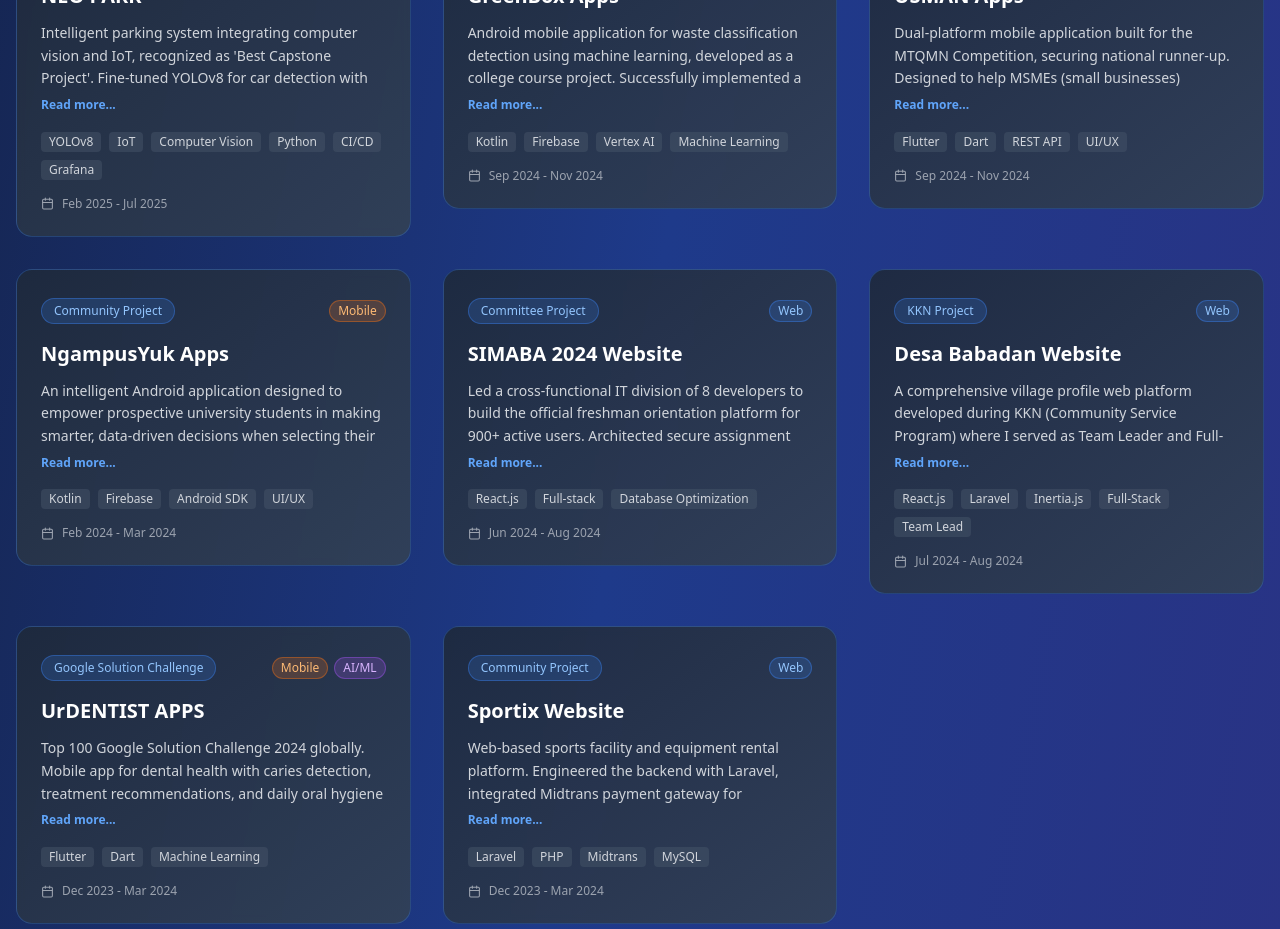
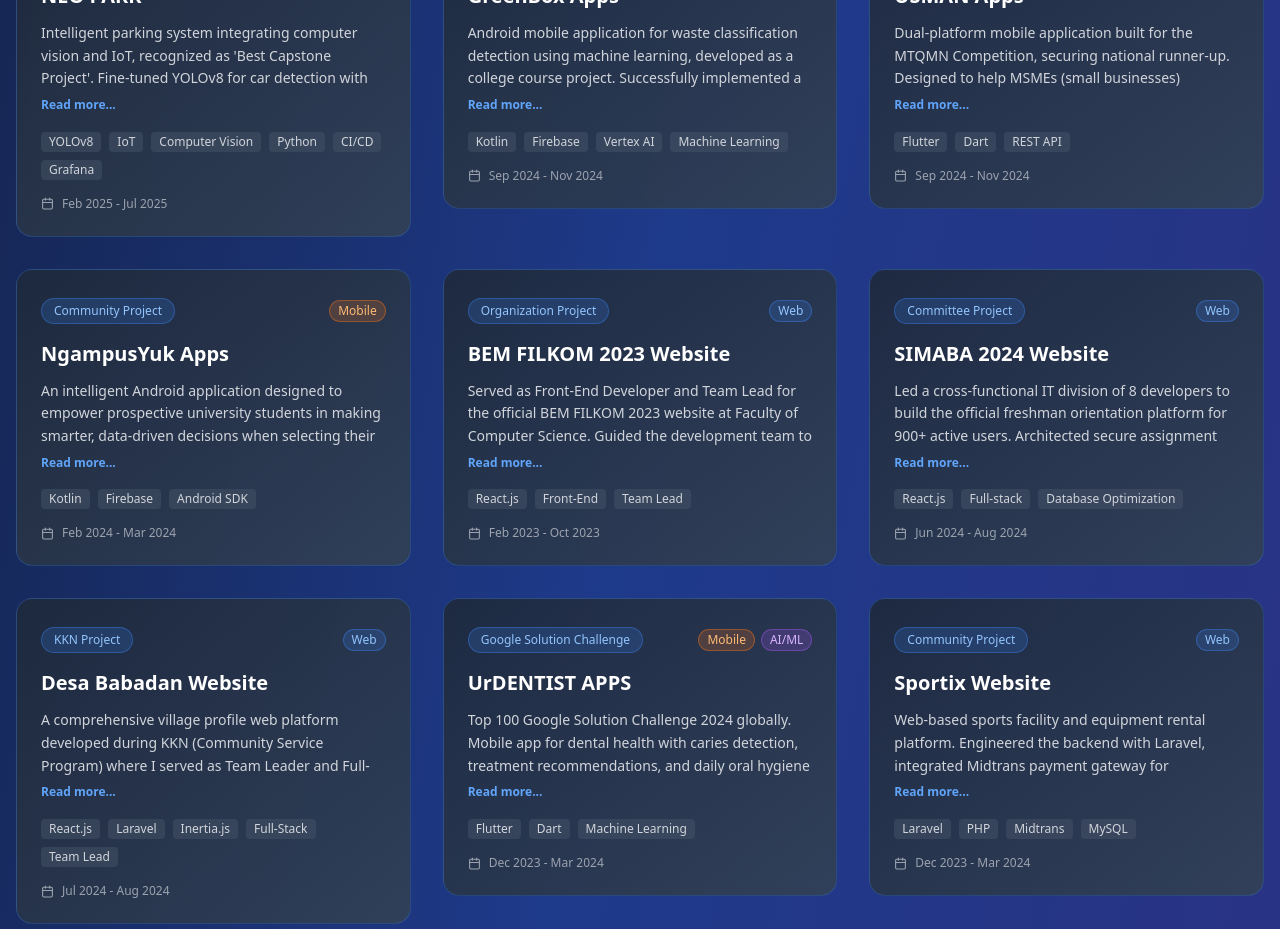
Before and after one commit to AhmadSultanMA/web-porto, a React (Vite) app: page / in a window 1280 px wide. Shown: the part 3080-4009 px from the top of the page. Built offline with nearby package versions, Linux system fonts and the light colour scheme.

Commit message:
adding BEM activities at project portfolioData

```diff
--- a/src/data/portfolioData.js
+++ b/src/data/portfolioData.js
@@ -116,7 +116,7 @@ export const projects = [
     title: "USMAN Apps",
     description:
       "Dual-platform mobile application built for the MTQMN Competition, securing national runner-up. Designed to help MSMEs (small businesses) calculate HPP (Harga Pokok Penjualan / Cost of Goods Sold) accurately. Built two separate apps — one for mentors to manage and monitor business data, and one for users (UMKM owners) to input and track production costs. Successfully implemented all UI/UX designs and integrated RESTful APIs across both applications.",
-    tech: ["Flutter", "Dart", "REST API", "UI/UX"],
+    tech: ["Flutter", "Dart", "REST API"],
     date: "Sep 2024 - Nov 2024",
     type: "Competition Project",
     category: "Mobile",
@@ -127,10 +127,21 @@ export const projects = [
     title: "NgampusYuk Apps",
     description:
       "An intelligent Android application designed to empower prospective university students in making smarter, data-driven decisions when selecting their ideal PTN (State University) and academic major. Users can input their try-out scores and the app automatically matches them with compatible universities and study programs based on historical passing grade data. Features an in-depth comparison tool covering key metrics such as UKT (tuition fees), institutional accreditation, major rankings, and facilities giving students a comprehensive view to confidently choose the best fit. Achieved 100% implementation of all planned features, UI/UX, and Firebase-powered backend.",
-    tech: ["Kotlin", "Firebase", "Android SDK", "UI/UX"],
+    tech: ["Kotlin", "Firebase", "Android SDK"],
     date: "Feb 2024 - Mar 2024",
     type: "Community Project",
     category: "Mobile",
+    link: "#",
+    active: false,
+  },
+  {
+    title: "BEM FILKOM 2023 Website",
+    description:
+      "Served as Front-End Developer and Team Lead for the official BEM FILKOM 2023 website at Faculty of Computer Science. Guided the development team to meet project deadlines, collaborated with PIT staff to build a responsive React.js web platform, and presented the final product to stakeholders.",
+    tech: ["React.js", "Front-End", "Team Lead"],
+    date: "Feb 2023 - Oct 2023",
+    type: "Organization Project",
+    category: "Web",
     link: "#",
     active: false,
   },
```
